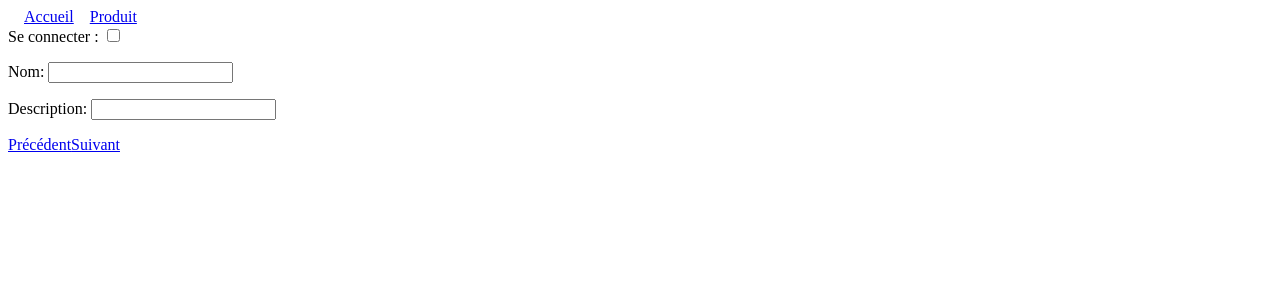
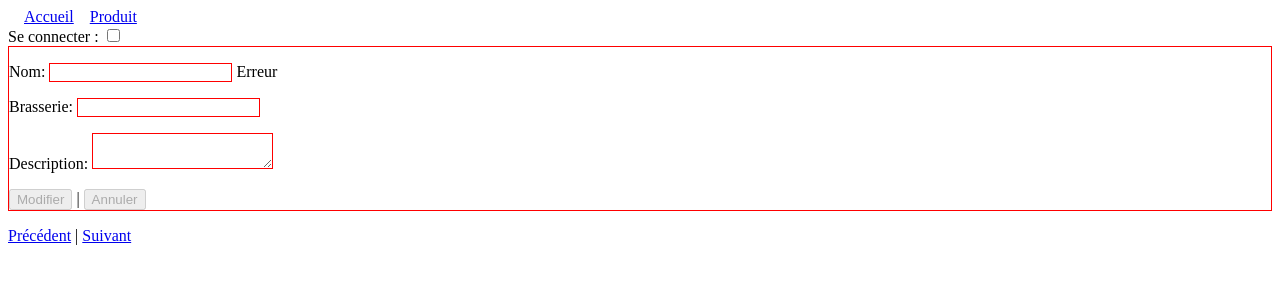
Before and after one commit to aptruchon/demo-angular, an Angular app: page /produit/1 in a window 1280 px wide. Shown: the top 300 px of the page. Built offline with nearby package versions, Linux system fonts and the light colour scheme; no server answers.

Commit message:
Modification d'un produit terminé

```diff
--- a/src/app/api-biero.service.ts
+++ b/src/app/api-biero.service.ts
@@ -1,7 +1,7 @@
 import { Injectable } from '@angular/core';
 import { Observable } from 'rxjs';
 import { Produit } from './produit';
-import { HttpClient } from '@angular/common/http';
+import { HttpClient, HttpContext, HttpHeaders } from '@angular/common/http';
 import { ListeProduit } from './liste-produit';
 
 @Injectable({
@@ -30,6 +30,15 @@
   getProduit(id: number):Observable<Produit>{
     return this.http.get<Produit>(this.url + id);
   }
+  modifProduit(produit:Produit):Observable<any>{
+    let httpOptions = {
+      headers : new HttpHeaders({
+        'Content-type' : 'application/json',
+        "Authorization" : "Basic " + btoa('biero:biero')
+      })
+    }
+    return this.http.post<Produit>(this.url + produit.id_biere, produit, httpOptions);
+  }
 
   // getListe():Produit[] {
   //   return this.produits;
--- a/src/app/detail-produit/detail-produit.component.html
+++ b/src/app/detail-produit/detail-produit.component.html
@@ -1,13 +1,18 @@
 <article>
     <!-- Version formGroup -->
     <form [formGroup]="formModif">
-        <p>Nom: <input formControlName="nom"></p>
-        <p>Description: <input formControlName="description"></p>
+        <p>Nom: <input formControlName="nom"><span *ngIf="!formModif.controls['nom'].valid">  Erreur</span></p>
+        <p>Brasserie: <input formControlName="brasserie"></p>
+        <p>Description: <textarea formControlName="description"></textarea></p>
+        <button [disabled]="!formModif.dirty || !formModif.valid" (click)="modifier()">Modifier</button> |
+        <button [disabled]="formModif.pristine" (click)="annuler()">Annuler</button>
     </form>
 
     <!-- Version ngModel -->
     <!-- <p>Nom: <input [(ngModel)]="unProduit.nom"></p> -->
     <!-- <p>Description: <input [(ngModel)]="unProduit.description"></p> -->
 </article>
-<a *ngIf="id != 0" routerLink="/produit/{{id-1}}">Précédent</a>
-<a routerLink="/produit/{{id-1+2}}">Suivant</a>
+<p>
+    <a *ngIf="id != 0" routerLink="/produit/{{id-1}}">Précédent</a> |
+    <a routerLink="/produit/{{id-1+2}}">Suivant</a>
+</p>
--- a/src/app/detail-produit/detail-produit.component.scss
+++ b/src/app/detail-produit/detail-produit.component.scss
@@ -0,0 +1,3 @@
+.ng-invalid {
+    border: 1px solid red;
+}
--- a/src/app/detail-produit/detail-produit.component.ts
+++ b/src/app/detail-produit/detail-produit.component.ts
@@ -1,6 +1,6 @@
 import { Component } from '@angular/core';
 import { FormControl, FormGroup, Validators } from '@angular/forms';
-import { ActivatedRoute } from '@angular/router';
+import { ActivatedRoute, Router } from '@angular/router';
 import { ApiBieroService } from '../api-biero.service';
 import { Produit } from '../produit';
 
@@ -14,25 +14,37 @@
   unProduit: Produit;
   formModif: FormGroup;
 
-  constructor(private apiBiero: ApiBieroService, private route: ActivatedRoute){
-    // this.unProduit = {id_biere: null, nom: "", description: ""};
+  constructor(private apiBiero: ApiBieroService, private route: ActivatedRoute, private router: Router){
+    this.unProduit = {id_biere: 0, nom: "", description: "", brasserie: ""};
   }
 
   ngOnInit(){
     this.formModif = new FormGroup(
       {
-        nom: new FormControl(this.unProduit?.nom, [Validators.required, Validators.minLength(3)]),
-        description: new FormControl(this.unProduit?.description, [Validators.required, Validators.minLength(3)]),
+        id_biere: new FormControl("", [Validators.required, Validators.minLength(3)]),
+        nom: new FormControl("", [Validators.required, Validators.minLength(3)]),
+        brasserie: new FormControl("", [Validators.required, Validators.minLength(3)]),
+        description: new FormControl("", [Validators.required, Validators.minLength(3)]),
+        image: new FormControl(""),
+        date_modif: new FormControl(""),
+        date_ajout: new FormControl(""),
+        actif: new FormControl(""),
       }
     );
     // Récupérer l'id en surveillant les changements dans l'url
     this.route.params.subscribe((params)=>{
       this.id = params["id"];
       // this.unProduit = this.apiBiero.getUnProduit(this.id);
-      console.log(params);
+
       this.apiBiero.getProduit(this.id).subscribe((produit:any) => {
         this.unProduit = produit.data;
+        this.formModif.setValue(this.unProduit);
         console.log(this.unProduit);
+        console.log(this.unProduit.nom);
+        // console.log(this.unProduit.image);
+
+
+
       })
     });
 
@@ -40,4 +52,21 @@
     // let id = this.route.snapshot.params["id"];
     // this.unProduit = this.apiBiero.getUnProduit(id);
   }
+
+  modifier():void{
+    if(this.formModif.status == "VALID"){
+      this.unProduit = this.formModif.value;
+      this.apiBiero.modifProduit(this.unProduit).subscribe((data:any)=>{
+        console.log(data);
+        // Valider l'opération
+        if(data.data == this.unProduit.id_biere){
+          this.router.navigate(["produit"]);
+        }
+      })
+    }
+  }
+
+  annuler():void{
+    this.formModif.setValue(this.unProduit);
+  }
 }
--- a/src/app/produit.ts
+++ b/src/app/produit.ts
@@ -3,5 +3,4 @@
     nom: string;
     brasserie: string;
     description?: string;
-
 }
--- a/src/app/produit/produit.component.html
+++ b/src/app/produit/produit.component.html
@@ -7,7 +7,7 @@
 
     <ng-container *ngIf="!estEditable">
         <span>{{produit.nom}}</span>
-            <span>{{produit.brasserie}}</span>
+        <span>{{produit.brasserie}}</span>
     </ng-container>
     <a routerLink="/produit/{{produit.id_biere}}">Détails</a>
 </article>
--- a/src/app/produit/produit.component.ts
+++ b/src/app/produit/produit.component.ts
@@ -15,6 +15,4 @@
   changeEditable(){
     this.estEditable = !this.estEditable;
   }
-
-
 }
```
Also changed, not shown: src/app/accueil/accueil.component.ts (line endings or trailing spaces).
